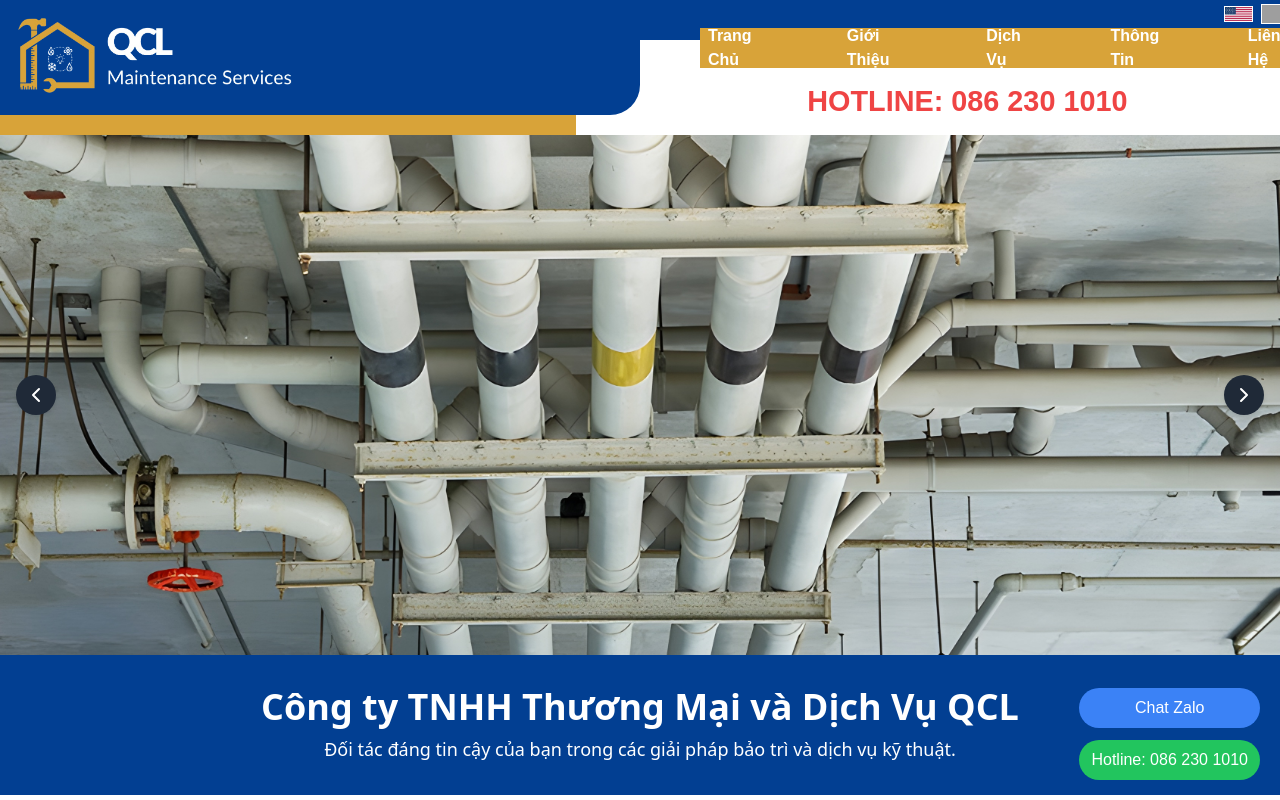
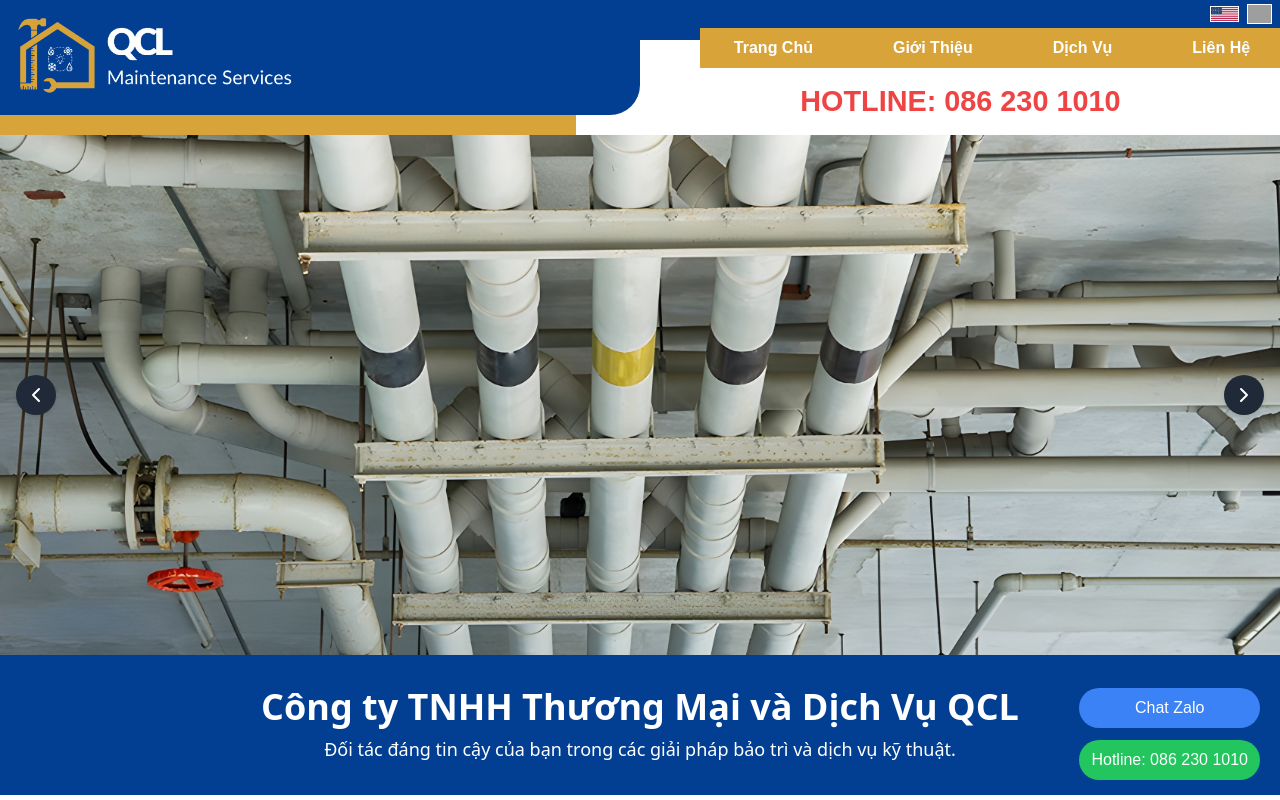
Before and after one commit to Khaiminh1902/qclservices, a Next.js app: page / in a window 1280 px wide. Shown: the top 800 px of the page. Built offline with nearby package versions, Linux system fonts and the light colour scheme; grey boxes are pictures that could not be loaded.

Commit message:
Delete information page (2)

```diff
--- a/app/components/Navbar_vn.tsx
+++ b/app/components/Navbar_vn.tsx
@@ -84,14 +84,6 @@ const Navbar_vn = () => {
                 Dịch Vụ
               </Link>
               <Link
-                href="/vn/blog"
-                className={`${
-                  isActive("/vn/blog") ? "underline font-bold" : "text-white"
-                }`}
-              >
-                Thông Tin
-              </Link>
-              <Link
                 href="/vn/contact_vn"
                 className={`${
                   isActive("/vn/contact_vn")
@@ -146,14 +138,6 @@ const Navbar_vn = () => {
               Dịch Vụ
             </Link>
             <Link
-              href="/vn/blog"
-              className={`block text-white hover:bg-gray-700 bg-[#d8a339] rounded-md px-3 py-2 ${
-                isActive("/vn/blog") ? "underline font-bold" : ""
-              }`}
-            >
-              Thông Tin
-            </Link>
-            <Link
               href="/vn/contact_vn"
               className={`block text-white hover:bg-gray-700 bg-[#d8a339] rounded-md px-3 py-2 ${
                 isActive("/vn/contact_vn") ? "underline font-bold" : ""
```
